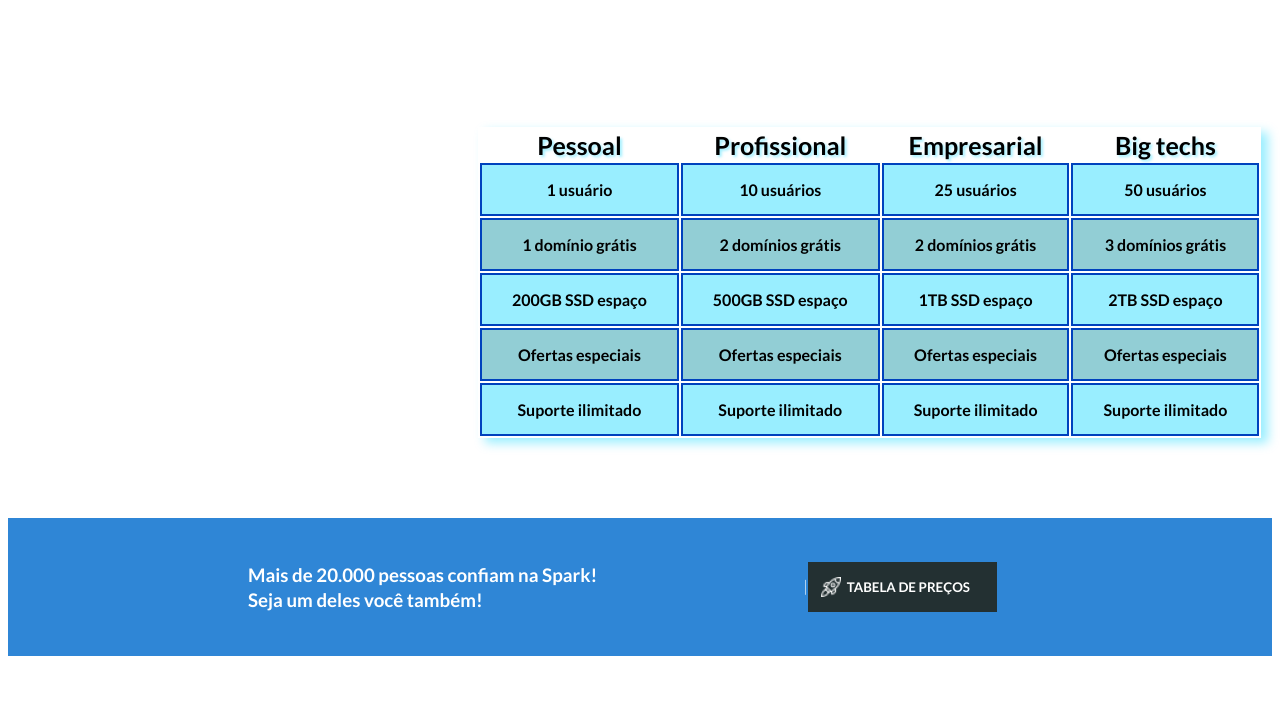
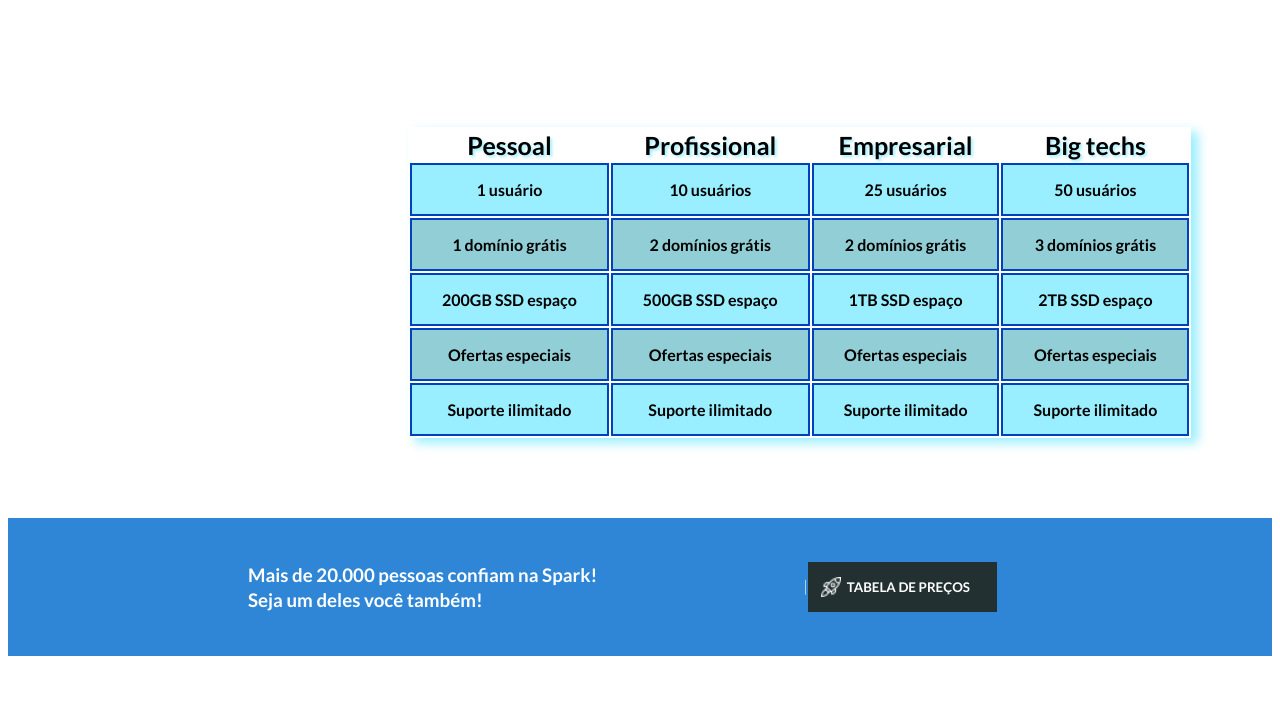
Before and after one commit to rafaelabou1999/AlfaTech-CSS-HTML, a plain HTML site: page index.html in a window 1280 px wide. Shown: the part 1149-1863 px from the top of the page. Drawn offline with Linux system fonts and the light colour scheme.

Commit message:
Update style.css

```diff
--- a/style.css
+++ b/style.css
@@ -161,7 +161,7 @@
 table {
   font-family: "Lato", sans-serif;
   margin-top: 130px;
-  margin-left: 470px;
+  margin-left: 400px;
   font-weight: bold;
   box-shadow: 7px 5px 10px rgba(0, 213, 255, 0.4);
 }
```
